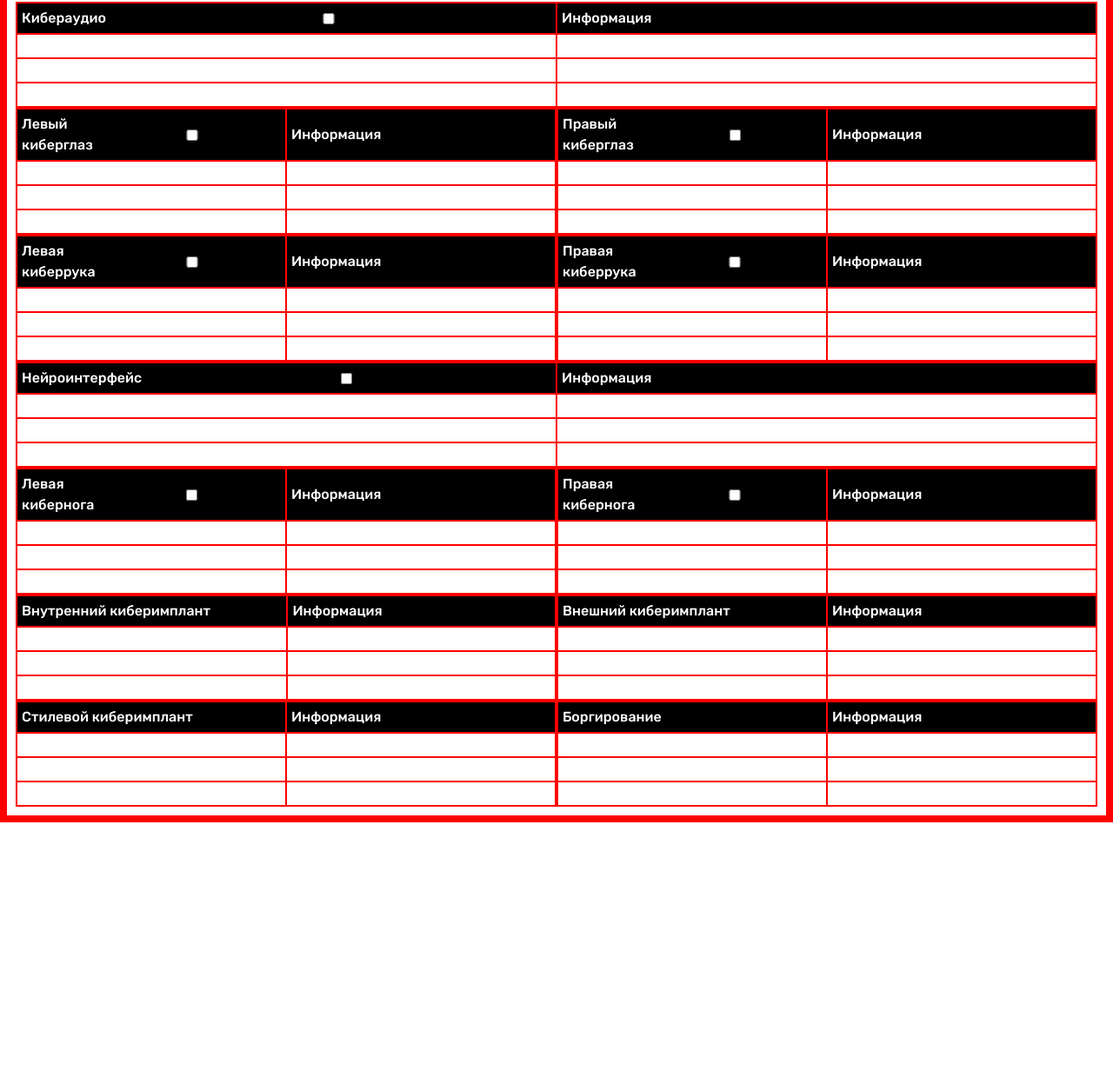
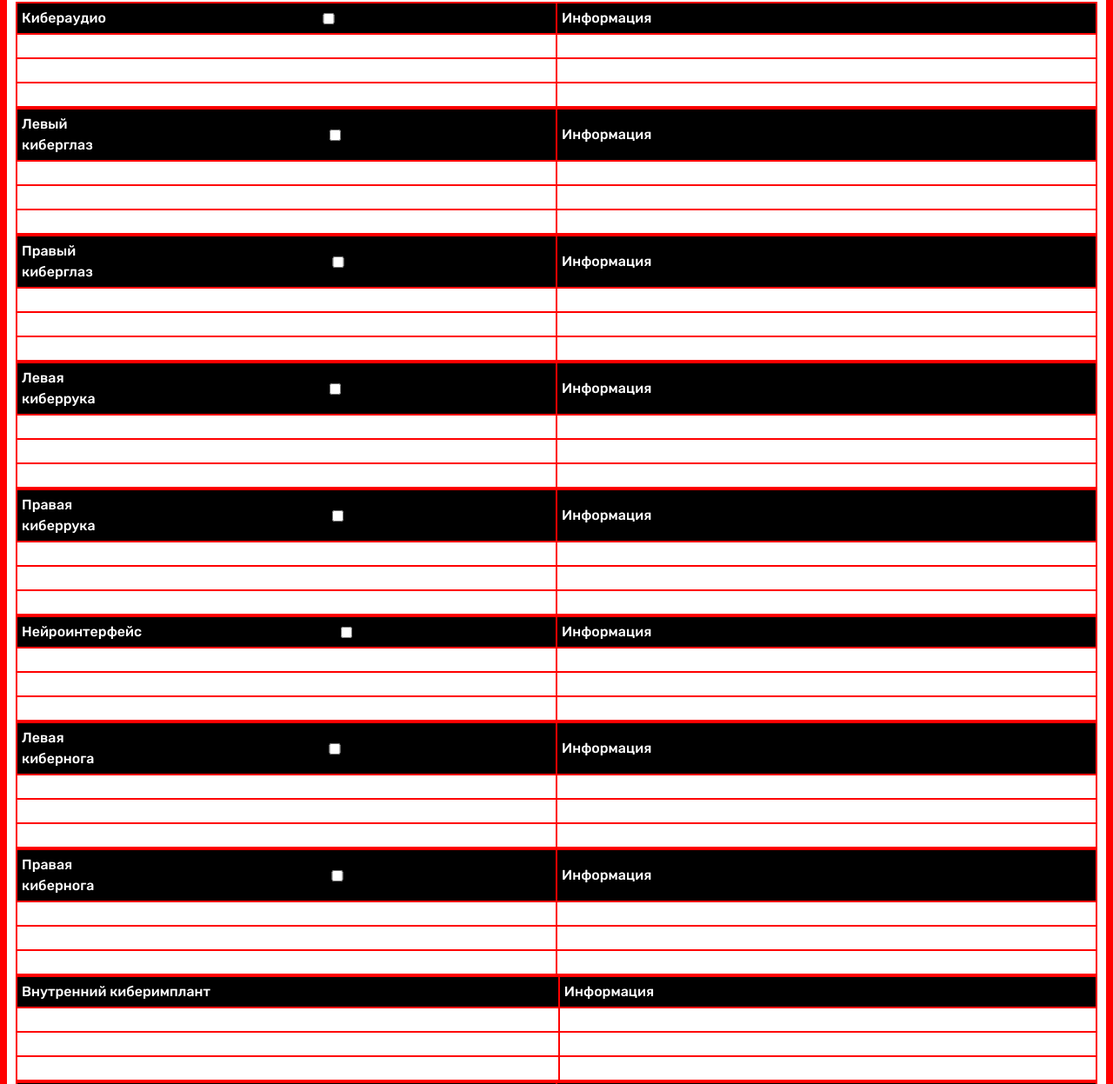
Before and after one commit to iNe1t/CyberpunkRedApp, a plain HTML site: page index.html in a window 1280 px wide. Shown: the part 4976-6223 px from the top of the page at 87% size. Before the commit the page ends 5922 px from the top, so only its background shows below. Drawn offline with nearby package versions, Linux system fonts and the light colour scheme.

Commit message:
Починены таблицы

```diff
--- a/index.html
+++ b/index.html
@@ -1081,8 +1081,7 @@
                         </tr>
                     </table>
                     <!-- Глаза -->
-                    <div style="display: flex; flex-direction: row; align-items: center;">
-                        <table class="nb rb" style="width:50%;">
+                    <table class="nb rb" style="width:100%;">
                         <tr class="rb">
                             <td colspan="5" class="fb" style="display: flex; flex-direction: row; align-items: center;">Левый киберглаз <input type="checkbox"></td>
                             <td class="fb rb">Информация</td>
@@ -1100,7 +1099,7 @@
                             <td class="rb"><input type="text" style="width: 100%;"></td>
                         </tr>
                     </table>
-                        <table class="nb rb" style="width:50%;">
+                    <table class="nb rb" style="width:100%;">
                         <tr class="rb">
                             <td colspan="5" class="fb" style="display: flex; flex-direction: row; align-items: center;">Правый киберглаз <input type="checkbox"></td>
                             <td class="fb rb">Информация</td>
@@ -1118,10 +1117,8 @@
                             <td class="rb"><input type="text" style="width: 100%;"></td>
                         </tr>
                     </table>
-                    </div>
                     <!-- Руки -->
-                    <div style="display: flex; flex-direction: row; align-items: center;">
-                        <table class="nb rb" style="width:50%;">
+                    <table class="nb rb" style="width:100%;">
                             <tr class="rb">
                                 <td colspan="5" class="fb" style="display: flex; flex-direction: row; align-items: center;">Левая киберрука <input type="checkbox"></td>
                                 <td class="fb rb">Информация</td>
@@ -1139,7 +1136,7 @@
                                 <td class="rb"><input type="text" style="width: 100%;"></td>
                             </tr>
                     </table>
-                        <table class="nb rb" style="width:50%;">
+                    <table class="nb rb" style="width:100%;">
                             <tr class="rb">
                                 <td colspan="5" class="fb" style="display: flex; flex-direction: row; align-items: center;">Правая киберрука <input type="checkbox"></td>
                                 <td class="fb rb">Информация</td>
@@ -1157,7 +1154,6 @@
                                 <td class="rb"><input type="text" style="width: 100%;"></td>
                             </tr>
                     </table>
-                    </div>
                     <!-- Нейроинтерфейс -->
                     <table class="nb rb" style="width:100%;">
                         <tr class="rb">
@@ -1178,8 +1174,7 @@
                         </tr>
                     </table>
                     <!-- Ноги -->
-                    <div style="display: flex; flex-direction: row; align-items: center;">
-                        <table class="nb rb" style="width:50%;">
+                    <table class="nb rb" style="width:100%;">
                             <tr class="rb">
                                 <td colspan="5" class="fb" style="display: flex; flex-direction: row; align-items: center;">Левая кибернога <input type="checkbox"></td>
                                 <td class="fb rb">Информация</td>
@@ -1197,7 +1192,7 @@
                                 <td class="rb"><input type="text" style="width: 100%;"></td>
                             </tr>
                     </table>
-                        <table class="nb rb" style="width:50%;">
+                    <table class="nb rb" style="width:100%;">
                             <tr class="rb">
                                 <td colspan="5" class="fb" style="display: flex; flex-direction: row; align-items: center;">Правая кибернога <input type="checkbox"></td>
                                 <td class="fb rb">Информация</td>
@@ -1215,10 +1210,8 @@
                                 <td class="rb"><input type="text" style="width: 100%;"></td>
                             </tr>
                     </table>
-                    </div>
                     <!-- 1 часть иных имплантов -->
-                    <div style="display: flex; flex-direction: row; align-items: center;">
-                        <table class="nb rb" style="width:50%;">
+                    <table class="nb rb" style="width:100%;">
                             <tr class="rb">
                                 <td colspan="5" class="fb" style="display: flex; flex-direction: row; align-items: center;">Внутренний киберимплант</td>
                                 <td class="fb rb">Информация</td>
@@ -1236,7 +1229,7 @@
                                 <td class="rb"><input type="text" style="width: 100%;"></td>
                             </tr>
                     </table>
-                        <table class="nb rb" style="width:50%;">
+                    <table class="nb rb" style="width:100%;">
                             <tr class="rb">
                                 <td colspan="5" class="fb" style="display: flex; flex-direction: row; align-items: center;">Внешний киберимплант</td>
                                 <td class="fb rb">Информация</td>
@@ -1254,10 +1247,8 @@
                                 <td class="rb"><input type="text" style="width: 100%;"></td>
                             </tr>
                     </table>
-                    </div>
                     <!-- 2 часть иных имплантов -->
-                    <div style="display: flex; flex-direction: row; align-items: center;">
-                        <table class="nb rb" style="width:50%;">
+                    <table class="nb rb" style="width:100%;">
                             <tr class="rb">
                                 <td colspan="5" class="fb" style="display: flex; flex-direction: row; align-items: center;">Стилевой киберимплант</td>
                                 <td class="fb rb">Информация</td>
@@ -1275,7 +1266,7 @@
                                 <td class="rb"><input type="text" style="width: 100%;"></td>
                             </tr>
                     </table>
-                        <table class="nb rb" style="width:50%;">
+                    <table class="nb rb" style="width:100%;">
                             <tr class="rb">
                                 <td colspan="5" class="fb" style="display: flex; flex-direction: row; align-items: center;">Боргирование</td>
                                 <td class="fb rb">Информация</td>
@@ -1297,7 +1288,6 @@
             </div>
             </div>
         </div>
-        </div>
     </main>
 </body>
 </html>
```
Lines whose indentation alone changed are shown as unchanged.
